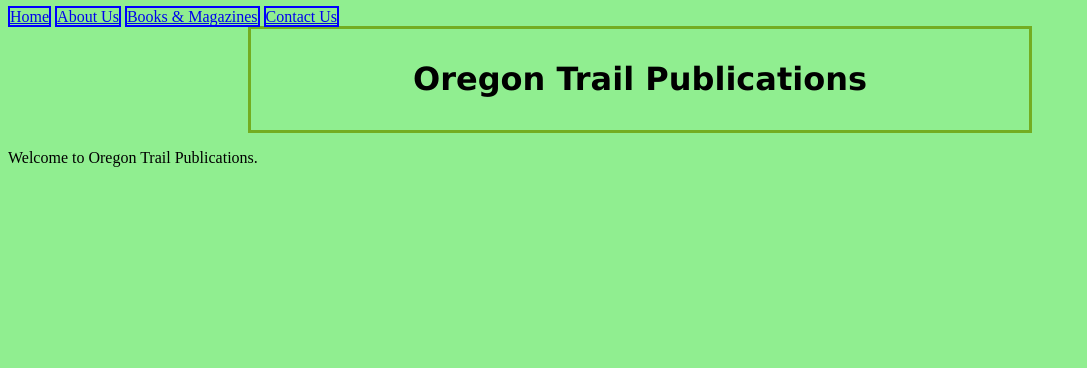
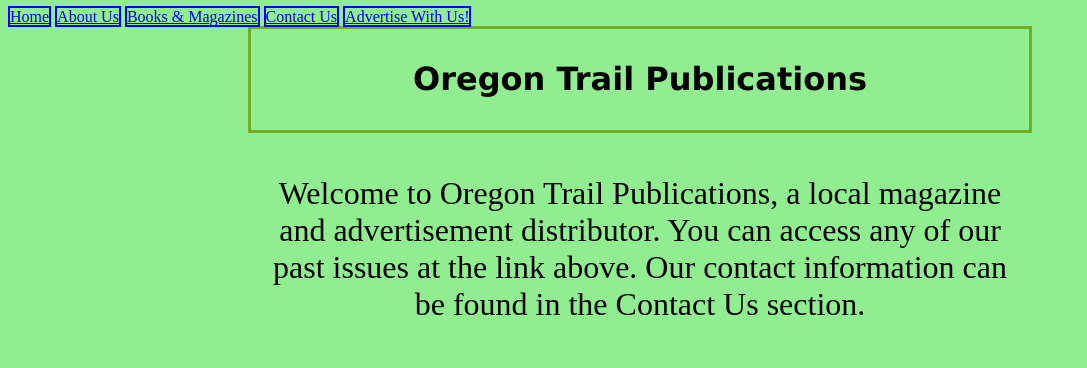
Before and after one commit to ChrisMathews393/Oregon-Trail-Publications, a plain HTML site: page index.html in a window 1280 px wide. Shown: the whole page, without its empty margins (0-1087 px from the left). Drawn offline with Linux system fonts and the light colour scheme.

Commit message:
Added more formatting and added all subpages

```diff
--- a/OTP.css
+++ b/OTP.css
@@ -12,7 +12,7 @@ li {
     display: inline;
     border: 2px solid blue
 }
-div {
+div#HeaderDiv {
     font-family: Verdana;
     margin: auto;
     width: 60%;
@@ -22,3 +22,15 @@ div {
 
 
 }
+div#IntroDiv {
+    font-family: Arial
+    font-size-adjust: auto;
+    font-size: 200%;
+    text-align: center;
+    width: 60%;
+    padding: 10px;
+    margin:auto
+
+
+
+}
--- a/index.html
+++ b/index.html
@@ -6,15 +6,17 @@
 </head>
 <body>
 <ul>
-    <li><a href="index.html">Home</a></li>
-    <li><a href="About.html">About Us</a></li>
-    <li><a href="Books.html">Books & Magazines</a></li>
-    <li><a href="Contact.html">Contact Us</a></li>
+    <li id="HomePage"><a href="index.html">Home</a></li>
+    <li id="About"><a href="About.html">About Us</a></li>
+    <li id="Books"><a href="Books.html">Books & Magazines</a></li>
+    <li id="Contact"><a href="Contact.html">Contact Us</a></li>
+    <li id="AdPage"><a href="AdPage.html">Advertise With Us!</a></li>
 </ul>
 <div id="HeaderDiv">
 <h1 id="MainHeader"> Oregon Trail Publications</h1>
 </div>
-<p id="Introduction" title="Welcome to Oregon Trail Publications"> Welcome to Oregon Trail Publications.</p>
-
+<div id="IntroDiv">
+<p id="Introduction" title="Welcome to Oregon Trail Publications"> Welcome to Oregon Trail Publications, a local magazine and advertisement distributor. You can access any of our past issues at the link above. Our contact information can be found in the Contact Us section.</p>
+</div>
 </body>
 </html>
```
Also changed, not shown: About.html (added), AdPage.html (added), Books.html (added), Contact.html (added).
